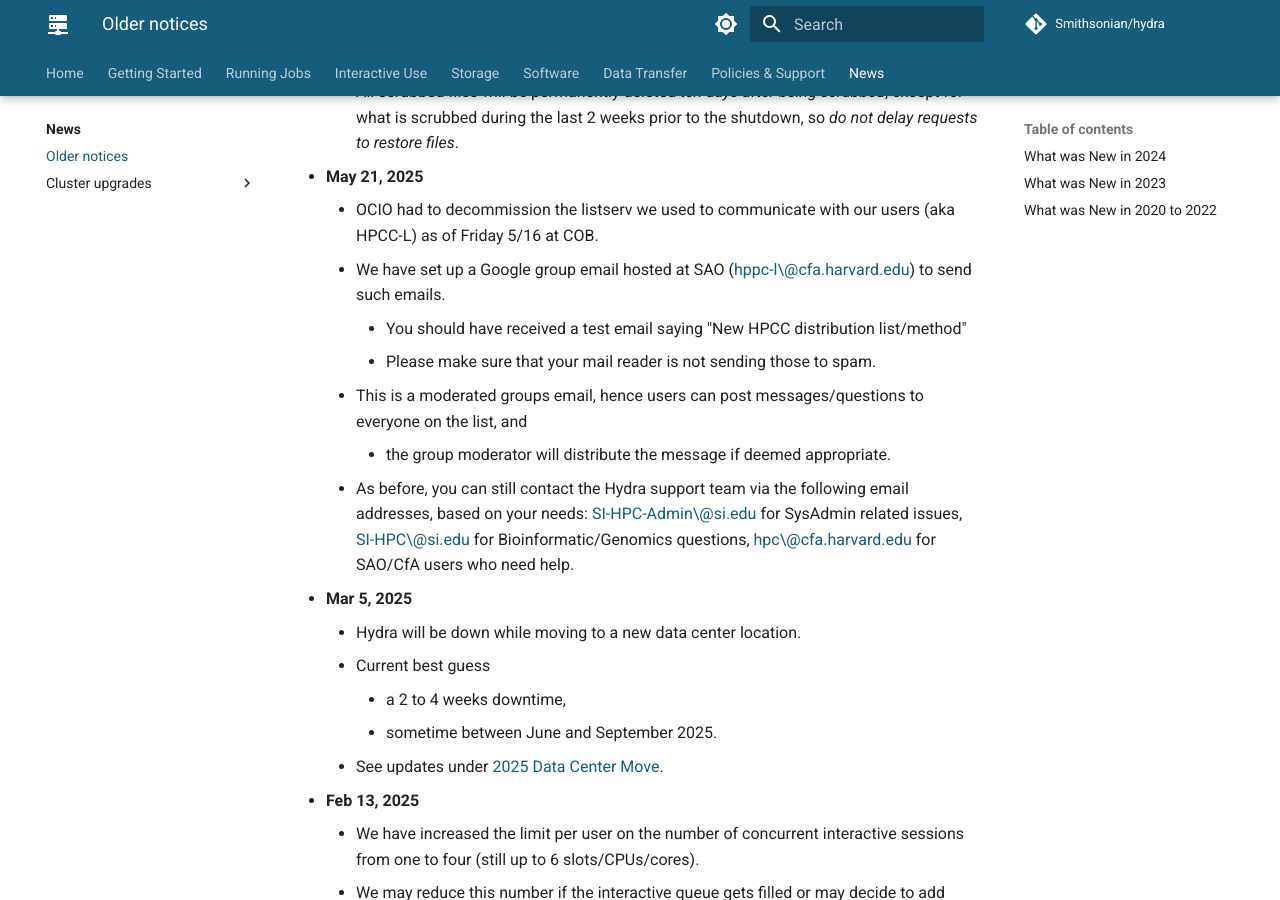
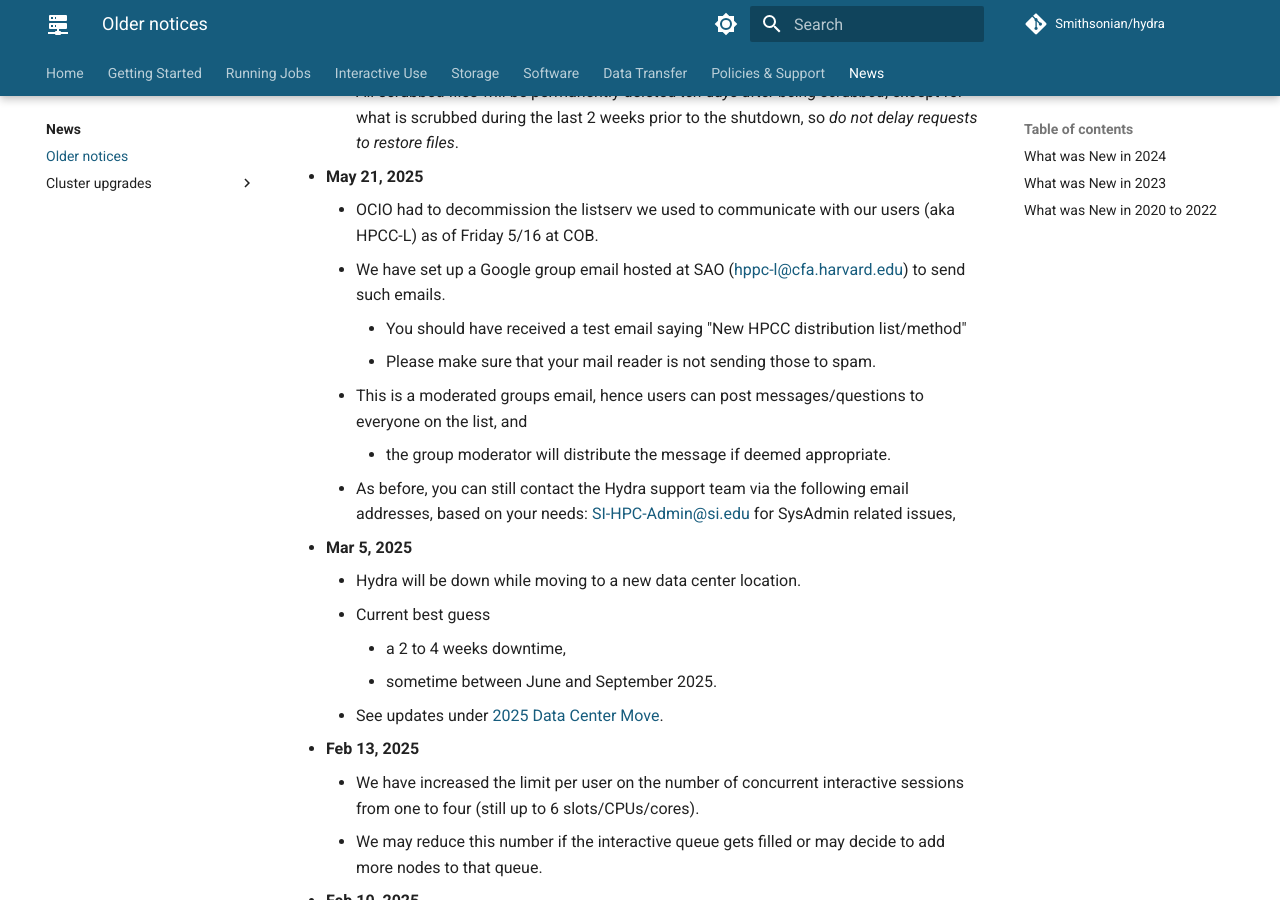
Before and after one commit to ODI-DPAC/hydra, an MkDocs documentation site: the page built from docs/news/history.md, in a window 1280 px wide and 900 px high, scrolled down 3492 px. Built offline with MkDocs 1.6.1 and Material for MkDocs 9.7.7, drawn with Linux system fonts in a browser that asks for light colours; comment, search, counter and statistics services are not loaded.

Commit message:
Clean up formatting in history.md
Removed unnecessary formatting characters and cleaned up the text.

```diff
--- a/docs/news/history.md
+++ b/docs/news/history.md
@@ -128,15 +128,14 @@
     - All scrubbed files will be permanently deleted *ten days after being scrubbed*, except for what is scrubbed during the last 2 weeks prior to the shutdown, so *do not delay requests to restore files*.
 - **May 21, 2025**
     - OCIO had to decommission the listserv we used to communicate with our users (aka HPCC-L) as of Friday 5/16 at COB.
-    - We have set up a Google group email hosted at SAO ([hppc-l\@cfa.harvard.edu](mailto:hpcc-l@cfa.harvard.edu)) to send such emails.
+    - We have set up a Google group email hosted at SAO ([hppc-l@cfa.harvard.edu](mailto:hpcc-l@cfa.harvard.edu)) to send such emails.
         - You should have received a test email saying "New HPCC distribution list/method"
         - Please make sure that your mail reader is not sending those to spam.
     - This is a moderated groups email, hence users can post messages/questions to everyone on the list, and
         - the group moderator will distribute the message if deemed appropriate.
     - As before, you can still contact the Hydra support team via the following email addresses, based on your needs:
- [SI-HPC-Admin\@si.edu](mailto:SI-HPC-Admin@si.edu) for SysAdmin related issues,
- [SI-HPC\@si.edu](mailto:SI-HPC@si.edu) for Bioinformatic/Genomics questions,
- [hpc\@cfa.harvard.edu](mailto:hpc@cfa.harvard.edu) for SAO/CfA users who need help.
+ [SI-HPC-Admin@si.edu](mailto:SI-HPC-Admin@si.edu) for SysAdmin related issues,
+
 - **Mar 5, 2025**
     - Hydra will be down while moving to a new data center location.
     - Current best guess
```
